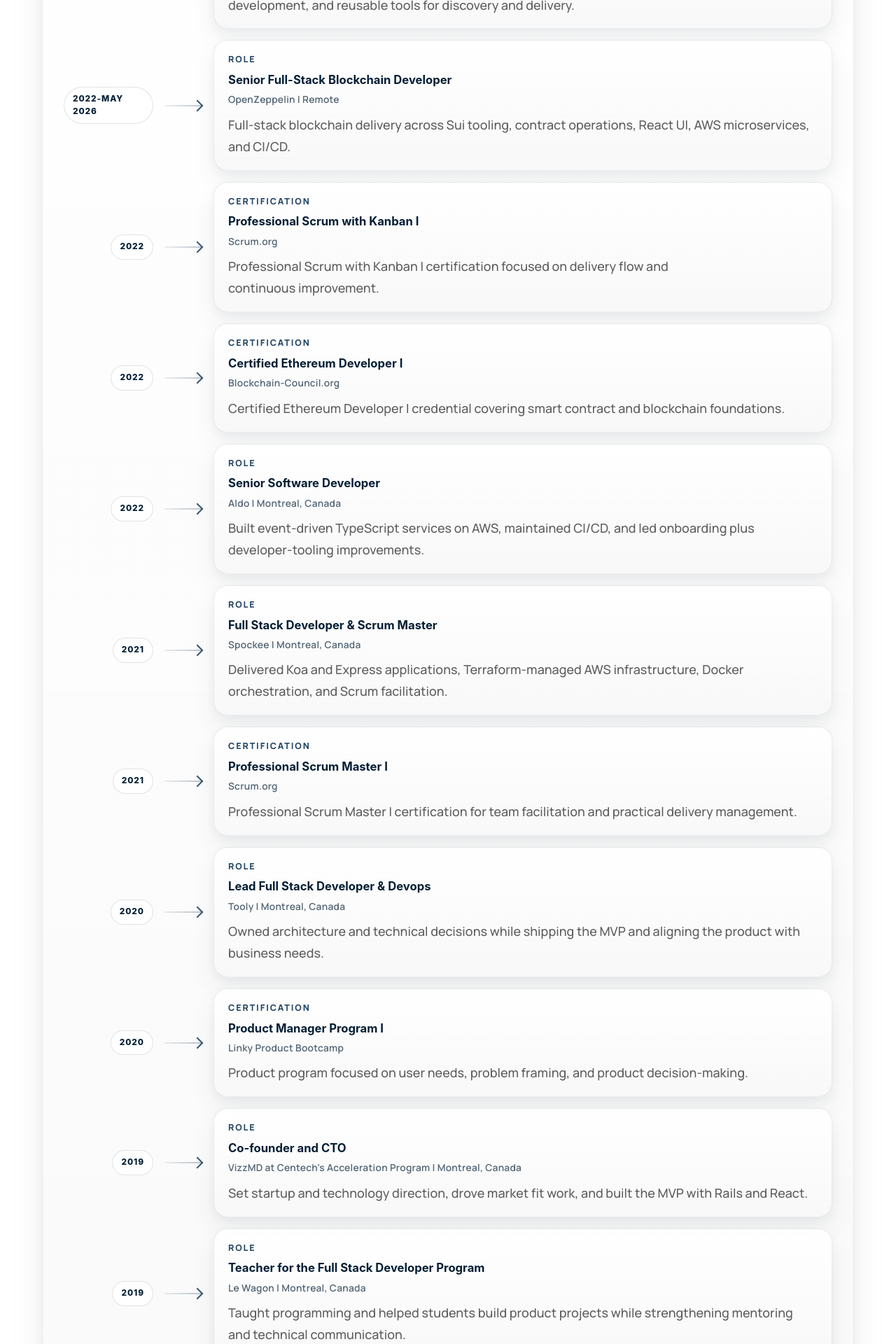
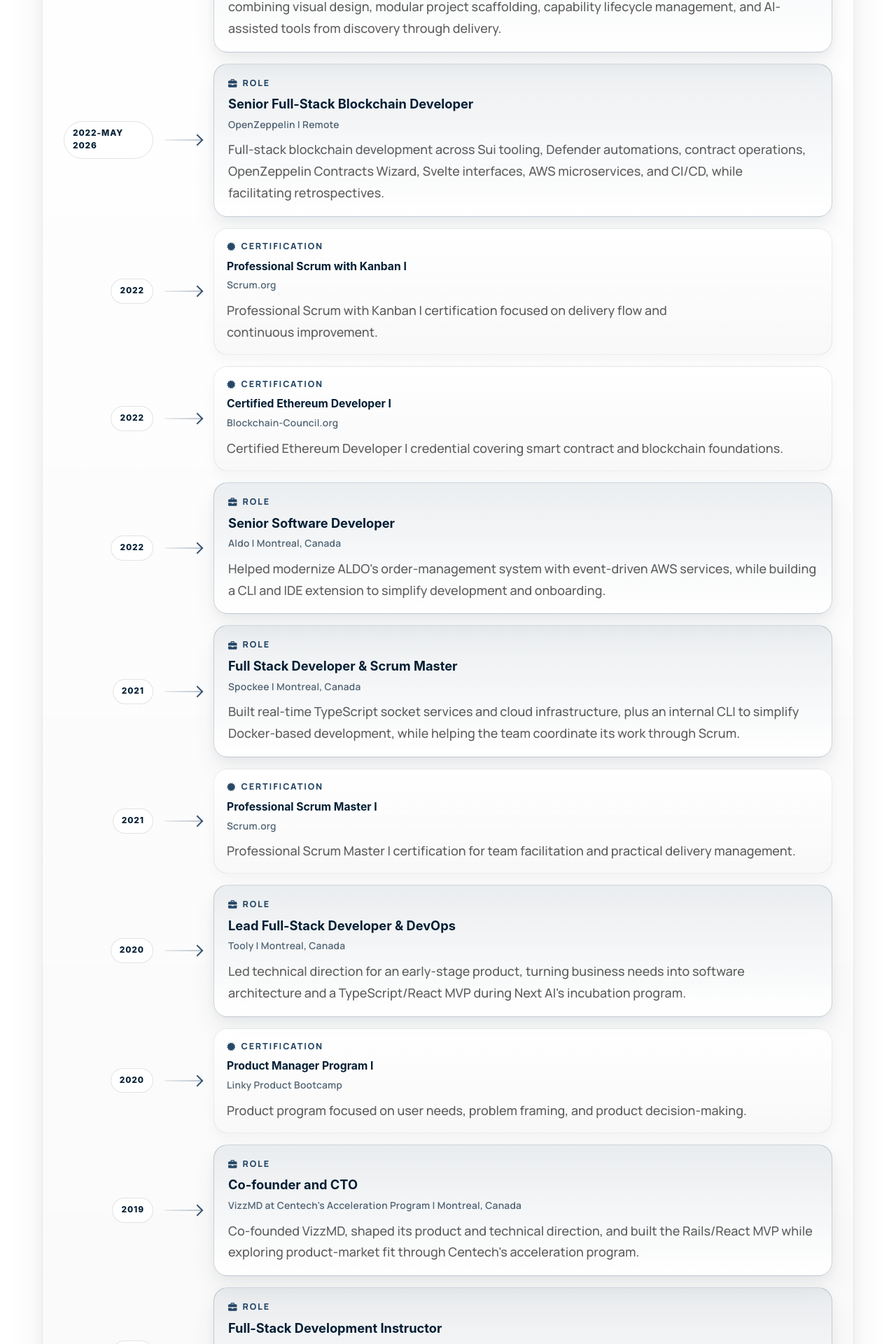
Before and after one commit to CoveMB/React-PersonalWebsite, a Next.js app: page / in a window 1280 px wide. Shown: the part 2680-4600 px from the top of the page at 70% size. Built offline with nearby package versions, Linux system fonts and the light colour scheme.

Commit message:
Refine Career Path copy and prioritize professional roles

```diff
--- a/public/static/css/_careerChronology.scss
+++ b/public/static/css/_careerChronology.scss
@@ -108,6 +108,15 @@
     $margin: 0 0 8px 0,
     $color: rgba(colors.$lightpurple, 0.9)
   );
+  display: flex;
+  align-items: center;
+  gap: 8px;
+}
+
+.careerChronologyCategoryIcon {
+  width: 0.78rem;
+  height: 0.78rem;
+  flex-shrink: 0;
 }
 
 .careerChronologyTitle {
@@ -135,6 +144,29 @@
   line-height: var(--body-copy-line-height);
   letter-spacing: var(--body-copy-tracking);
   text-wrap: pretty;
+}
+
+.careerChronologyItem--role {
+  .careerChronologyCard {
+    border-color: rgba(colors.$lightpurple, 0.2);
+    background: linear-gradient(180deg, rgba(colors.$lightpurple, 0.07) 0%, colors.$cardwhite 100%);
+  }
+
+  .careerChronologyTitle {
+    font-size: 1.14rem;
+  }
+}
+
+.careerChronologyItem--certification,
+.careerChronologyItem--education {
+  .careerChronologyCard {
+    padding: 16px 18px;
+    box-shadow: 0 8px 18px rgba(colors.$darkpurple, 0.035);
+  }
+
+  .careerChronologyTitle {
+    font-size: 0.98rem;
+  }
 }
 
 @media only screen and (max-width: 980px) {
--- a/src/components/chronology/CareerChronology.jsx
+++ b/src/components/chronology/CareerChronology.jsx
@@ -1,7 +1,15 @@
+import { FontAwesomeIcon } from "@fortawesome/react-fontawesome";
+import { faBriefcase, faCertificate, faGraduationCap } from "@fortawesome/free-solid-svg-icons";
 import {
   careerChronologyItems,
   careerChronologySectionContent,
 } from "../../content/careerChronology";
+
+const categoryIcons = {
+  Role: faBriefcase,
+  Certification: faCertificate,
+  Education: faGraduationCap,
+};
 
 const getCareerChronologyItemKey = ({
   dateLabel,
@@ -14,7 +22,7 @@ const getCareerChronologyMeta = ({ location, organization }) =>
 
 const renderCareerChronologyItem = (careerChronologyItem) => (
   <li
-    className="careerChronologyItem"
+    className={`careerChronologyItem careerChronologyItem--${careerChronologyItem.category.toLowerCase()}`}
     key={getCareerChronologyItemKey(careerChronologyItem)}
   >
     <div className="careerChronologyDate">
@@ -27,6 +35,11 @@ const renderCareerChronologyItem = (careerChronologyItem) => (
 
     <article className="careerChronologyCard">
       <p className="careerChronologyCategory">
+        <FontAwesomeIcon
+          aria-hidden="true"
+          className="careerChronologyCategoryIcon"
+          icon={categoryIcons[careerChronologyItem.category]}
+        />
         {careerChronologyItem.category}
       </p>
       <h3 className="careerChronologyTitle">{careerChronologyItem.title}</h3>
--- a/src/content/careerChronology.js
+++ b/src/content/careerChronology.js
@@ -30,7 +30,7 @@ export const careerChronologyItems = [
     location: "Montreal, Canada | Remote",
     organization: "Egeria Systems",
     summary: careerSummaryTextById.egeriaSystems,
-    title: "Full-Stack Engineer & Technology Consultant",
+    title: "Senior Full-Stack Engineer & Technology Consultant",
   }),
   createCareerChronologyItem({
     category: "Role",
@@ -83,7 +83,7 @@ export const careerChronologyItems = [
     location: "Montreal, Canada",
     organization: "Tooly",
     summary: careerSummaryTextById.tooly,
-    title: "Lead Full Stack Developer & Devops",
+    title: "Lead Full-Stack Developer & DevOps",
   }),
   createCareerChronologyItem({
     category: "Certification",
@@ -106,7 +106,7 @@ export const careerChronologyItems = [
     location: "Montreal, Canada",
     organization: "Le Wagon",
     summary: careerSummaryTextById.leWagon,
-    title: "Teacher for the Full Stack Developer Program",
+    title: "Full-Stack Development Instructor",
   }),
   createCareerChronologyItem({
     category: "Certification",
--- a/src/content/texts/careerTexts.js
+++ b/src/content/texts/careerTexts.js
@@ -1,11 +1,11 @@
 export const CAREER_CHRONOLOGY_SUMMARY =
-  "A dated path through roles, certifications, and education.";
+  "A way into full-stack, blockchain and internal tooling development, team support, product building and technology consulting.";
 
 export const CAREER_EGERIA_SUMMARY =
-  "Work with clients on websites and apps, combining technical consulting, visual design, full-stack development, and reusable tools for discovery and delivery.";
+  "Turn client goals and ways of working into websites, applications, and simpler digital systems, combining visual design, modular project scaffolding, capability lifecycle management, and AI-assisted tools from discovery through delivery.";
 
 export const CAREER_OPEN_ZEPPELIN_SUMMARY =
-  "Full-stack blockchain delivery across Sui tooling, contract operations, React UI, AWS microservices, and CI/CD.";
+  "Full-stack blockchain development across Sui tooling, Defender automations, contract operations, OpenZeppelin Contracts Wizard, Svelte interfaces, AWS microservices, and CI/CD, while facilitating retrospectives.";
 
 export const CAREER_PSKI_SUMMARY =
   "Professional Scrum with Kanban I certification focused on delivery flow and continuous improvement.";
@@ -14,31 +14,31 @@ export const CAREER_ETHEREUM_CERTIFICATION_SUMMARY =
   "Certified Ethereum Developer I credential covering smart contract and blockchain foundations.";
 
 export const CAREER_ALDO_SUMMARY =
-  "Built event-driven TypeScript services on AWS, maintained CI/CD, and led onboarding plus developer-tooling improvements.";
+  "Helped modernize ALDO's order-management system with event-driven AWS services, while building a CLI and IDE extension to simplify development and onboarding.";
 
 export const CAREER_SPOCKEE_SUMMARY =
-  "Delivered Koa and Express applications, Terraform-managed AWS infrastructure, Docker orchestration, and Scrum facilitation.";
+  "Built real-time TypeScript socket services and cloud infrastructure, plus an internal CLI to simplify Docker-based development, while helping the team coordinate its work through Scrum.";
 
 export const CAREER_PSM_SUMMARY =
   "Professional Scrum Master I certification for team facilitation and practical delivery management.";
 
 export const CAREER_TOOLY_SUMMARY =
-  "Owned architecture and technical decisions while shipping the MVP and aligning the product with business needs.";
+  "Led technical direction for an early-stage product, turning business needs into software architecture and a TypeScript/React MVP during Next AI's incubation program.";
 
 export const CAREER_LINKY_PROGRAM_SUMMARY =
   "Product program focused on user needs, problem framing, and product decision-making.";
 
 export const CAREER_VIZZMD_SUMMARY =
-  "Set startup and technology direction, drove market fit work, and built the MVP with Rails and React.";
+  "Co-founded VizzMD, shaped its product and technical direction, and built the Rails/React MVP while exploring product-market fit through Centech's acceleration program.";
 
 export const CAREER_LE_WAGON_SUMMARY =
-  "Taught programming and helped students build product projects while strengthening mentoring and technical communication.";
+  "Helped students move from programming fundamentals to working web projects, using hands-on problem-solving to make full-stack development more approachable.";
 
 export const CAREER_LE_WAGON_CERTIFICATION_SUMMARY =
   "Completed the full-stack developer program with hands-on product and web engineering training.";
 
 export const CAREER_LCI_EDUCATION_SUMMARY =
-  "Built reporting pipelines, automated performance metrics, and supported digital acquisition analytics.";
+  "Built automated reporting pipelines and performance metrics while managing digital ad campaigns, connecting technical measurement with everyday marketing decisions.";
 
 export const CAREER_UQAM_SUMMARY =
   "Master's degree in Sociology, Magna Cum Laude, with research focused on discrimination and social integration models.";
```
